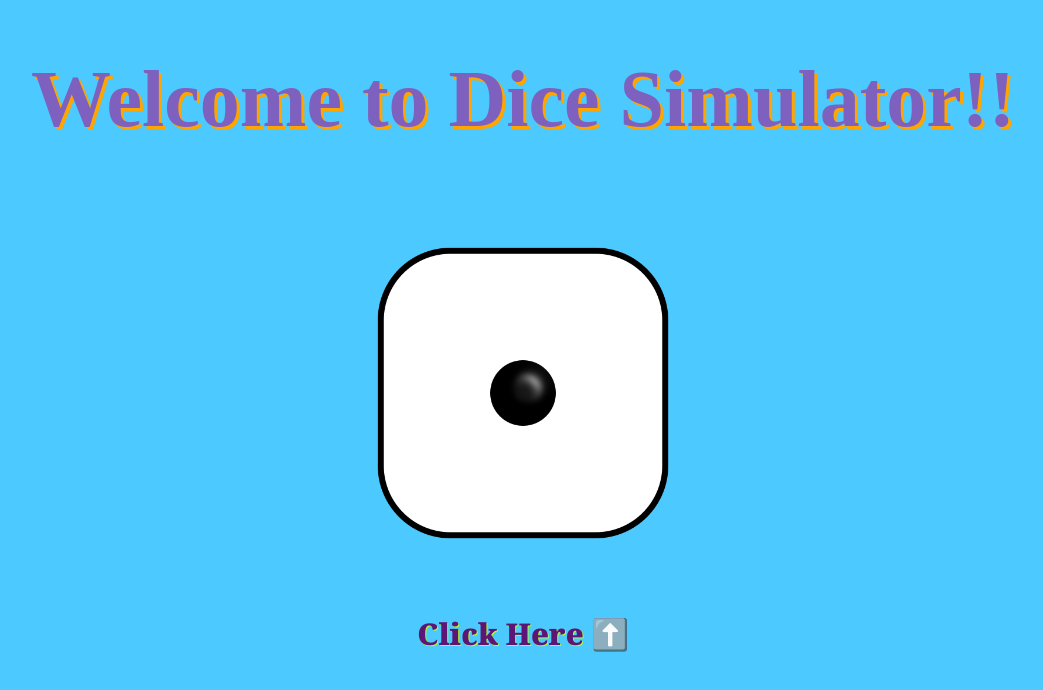
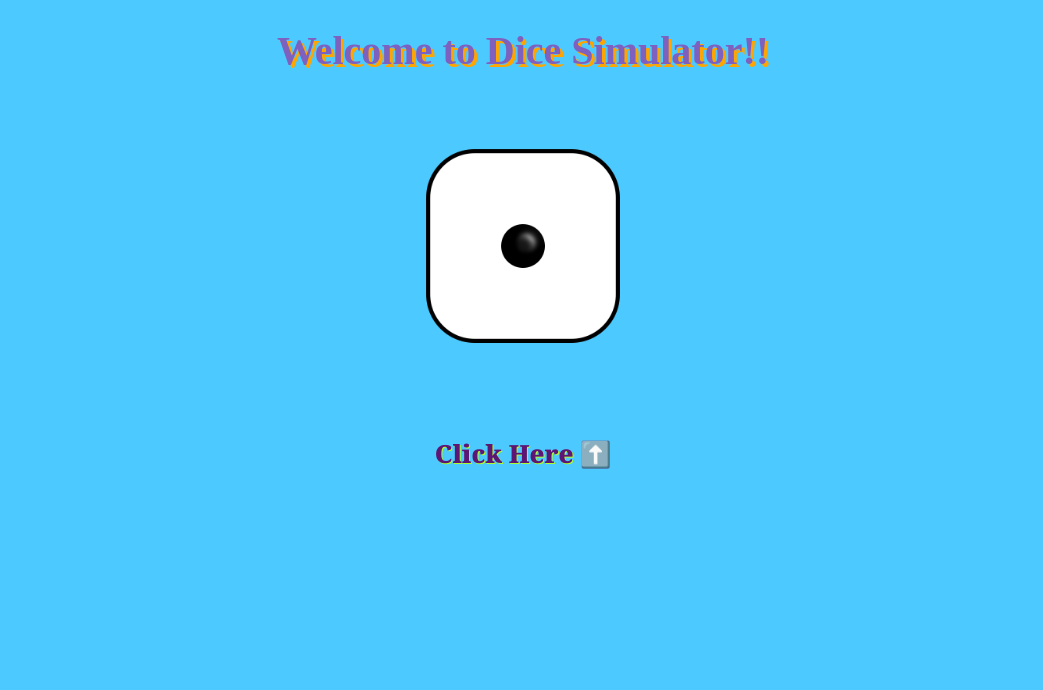
Before and after one commit to LordShen2109/Simple-Dice-Simulator, a plain HTML site: page index.html in a window 1280 px wide. Shown: the whole page, without its empty margins (117-1160 px from the left). Drawn offline with nearby package versions, Linux system fonts and the light colour scheme; a web font is replaced by a local one.

Commit message:
Update styles.css

```diff
--- a/styles.css
+++ b/styles.css
@@ -79,3 +79,23 @@ img.op{
     animation: changeBackground 5s infinite;
     animation-timing-function: ease-in-out;
   }
+ @media(max-width:1400px){
+    h1{
+      font-size: 40px;
+    }
+    img{
+      height: 200px;
+    }
+    img:hover{
+      height: 250px;
+    }
+    .con{
+      top:10px;
+    }
+    p{
+      font-size: 25px;
+    }
+    p:hover{
+      font-size: 28px;
+    }
+  }
```
